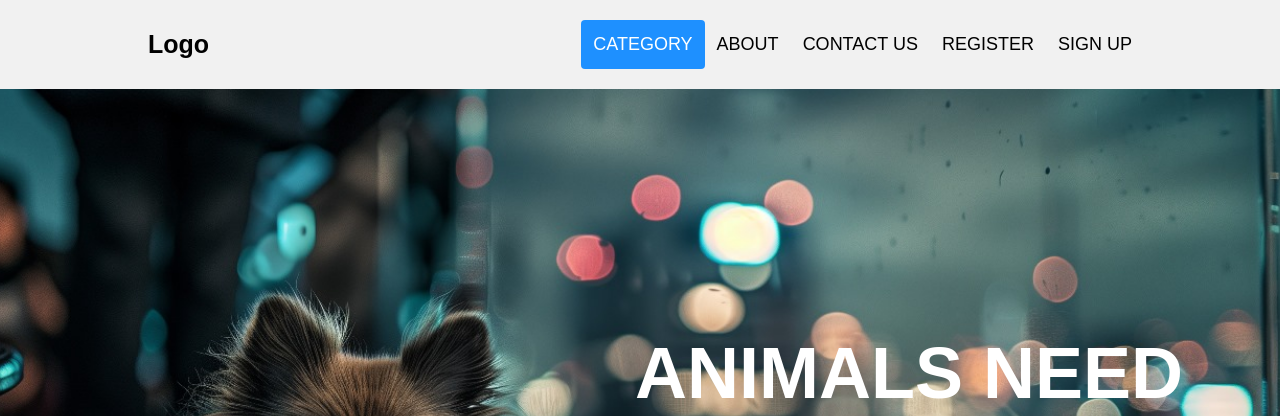
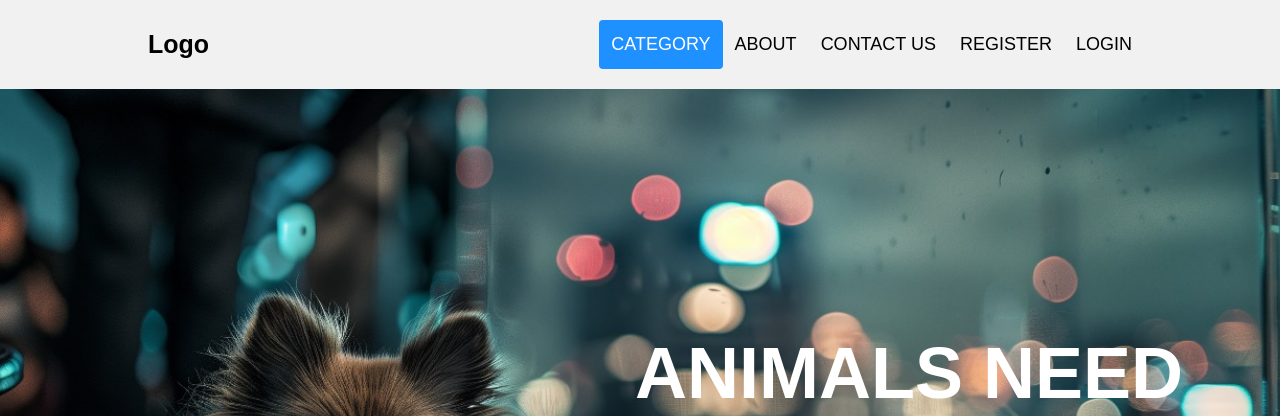
Before and after one commit to MalinduShasan/final_php_project, a PHP site: page / in a window 1280 px wide. Shown: the top 416 px of the page. Run offline with PHP 8.4, Linux system fonts and the light colour scheme.

Commit message:
linked log_in page

```diff
--- a/index.php
+++ b/index.php
@@ -116,7 +116,7 @@
                     <a href="#about">ABOUT</a>
                     <a href="./pages/contact_us.php">CONTACT US</a>
                     <a href="./pages/sign_up.php">REGISTER</a>
-                    <a href="./pages/login.php">SIGN UP</a>
+                    <a href="./pages/log_in.php">LOGIN</a>
                 </div>
             </div>
             <!--headder image-->
```
